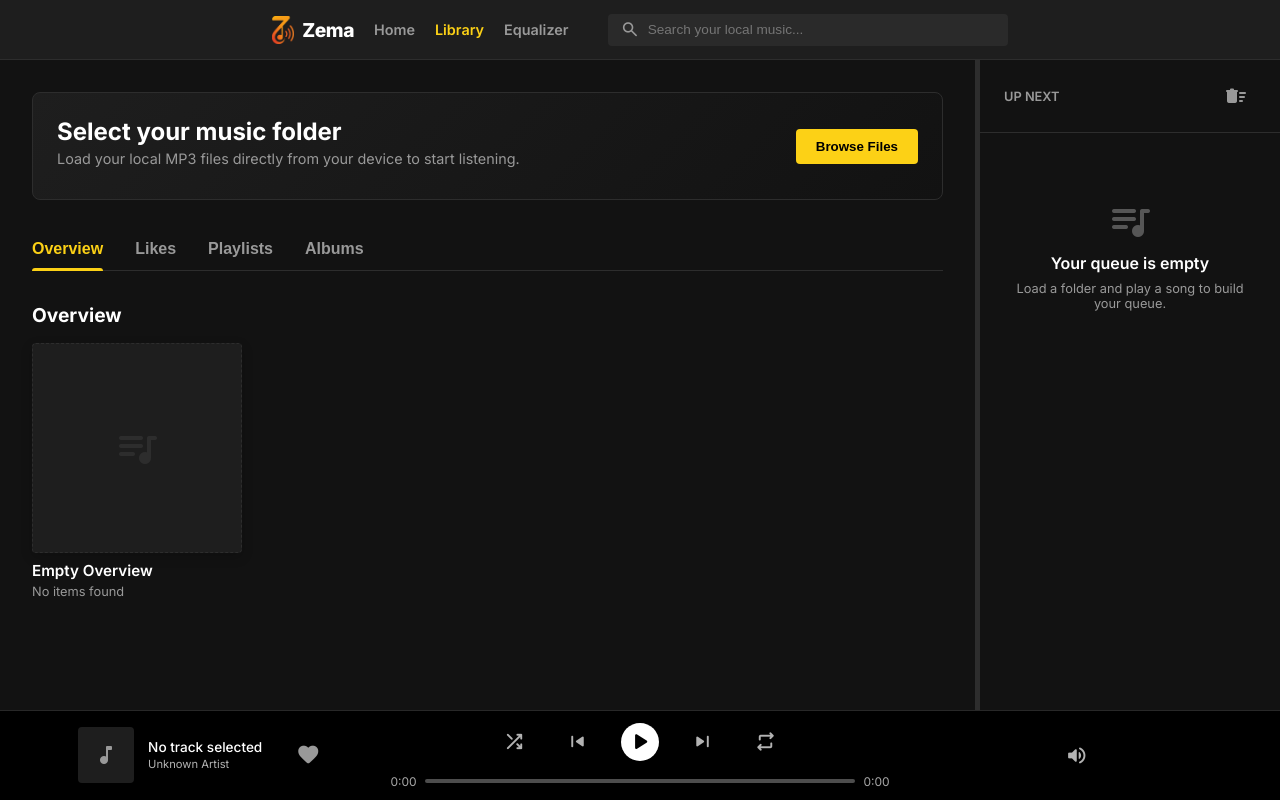
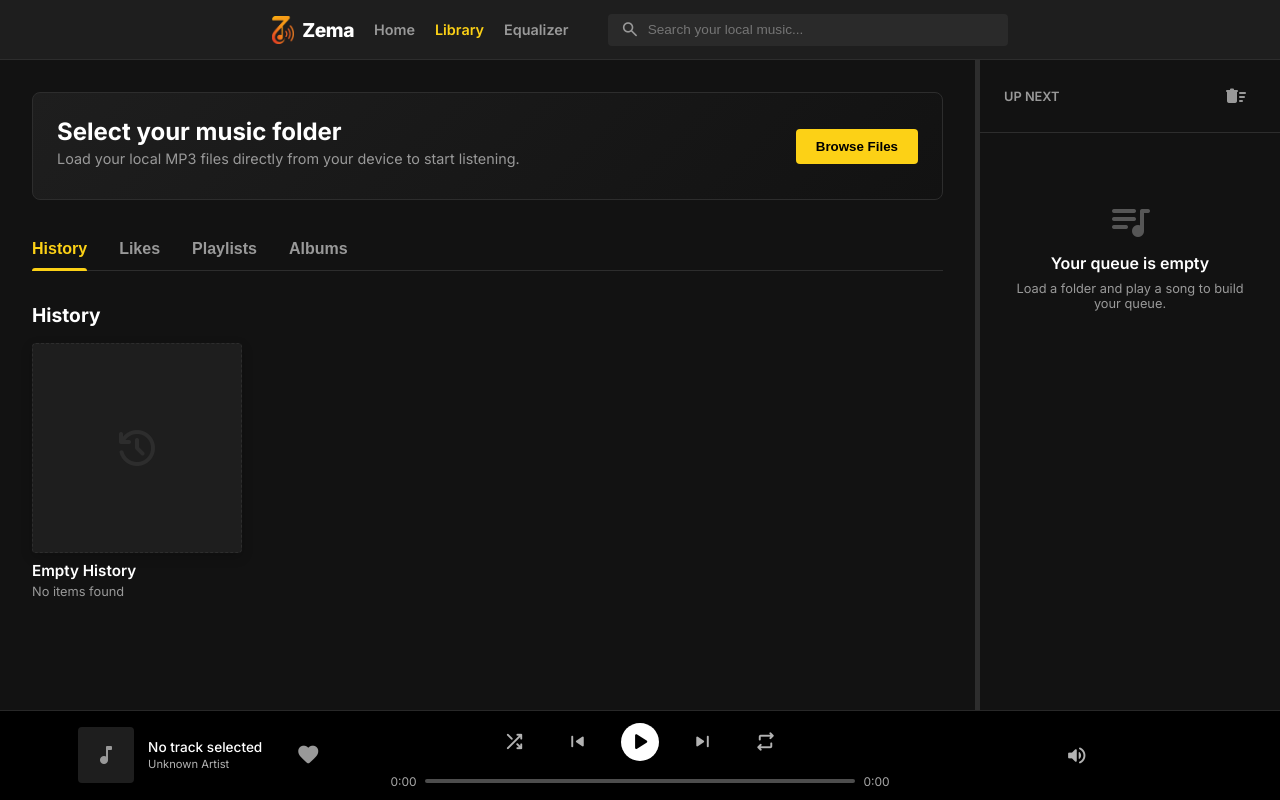
Before and after one commit to NathanTura/ZemaMusicplayer, a React (Vite) app: page / in a window 1280 px wide. Both pictures are taken after a click on the link "Library". Built offline with nearby package versions, Linux system fonts and the light colour scheme.

Commit message:
feat: implement navigation system and Library view with local file loading support

```diff
--- a/src/App.jsx
+++ b/src/App.jsx
@@ -87,7 +87,7 @@ function App() {
       {!loading && (
         <div id="app">
           <TopNav currentView={currentView} setCurrentView={setCurrentView} />
-          <MobileTopNav />
+          <MobileTopNav setCurrentView={setCurrentView} />
 
           <div className="main-container">
             <main className="content">
--- a/src/components/MobileTopNav.jsx
+++ b/src/components/MobileTopNav.jsx
@@ -1,8 +1,8 @@
 import React from 'react';
 
-const MobileTopNav = () => (
+const MobileTopNav = ({ setCurrentView }) => (
   <header className="mobile-top-nav mobile-only">
-    <div className="nav-left" style={{ display: 'flex', alignItems: 'center' }}>
+    <div className="nav-left" onClick={() => setCurrentView('Home')} style={{ display: 'flex', alignItems: 'center', cursor: 'pointer' }}>
       <img src="src\assets\Logo_copy.png" alt="Zema Logo" className="app-logo" style={{ width: '32px', height: '32px', objectFit: 'contain' }} />
       <span style={{ fontWeight: 700, marginLeft: '8px', fontSize: '1.2rem', display: 'flex', alignItems: 'center', height: '100%' }}>Zema</span>
     </div>
--- a/src/components/TopNav.jsx
+++ b/src/components/TopNav.jsx
@@ -4,7 +4,7 @@ const TopNav = ({ currentView, setCurrentView }) => (
   <header className="top-nav desktop-only">
     <div className="nav-container-centered">
       <div className="nav-left">
-        <div className="logo-wrapper">
+        <div className="logo-wrapper" onClick={() => setCurrentView('Home')} style={{ cursor: 'pointer' }}>
           <img src="src\assets\Logo_copy.png" alt="Zema Logo" className="app-logo" />
           <span className="logo-text">Zema</span>
         </div>
--- a/src/views/LibraryView.jsx
+++ b/src/views/LibraryView.jsx
@@ -2,7 +2,7 @@ import React, { useState } from 'react';
 import FolderBanner from '../components/FolderBanner';
 
 const LibraryView = ({ localFiles, onBrowseClick, fileInputRef, onFileChange }) => {
-  const [activeTab, setActiveTab] = useState('Overview');
+  const [activeTab, setActiveTab] = useState('History');
 
   return (
     <div className="library-view">
@@ -14,7 +14,7 @@ const LibraryView = ({ localFiles, onBrowseClick, fileInputRef, onFileChange })
       />
 
       <div className="library-subnav">
-        {['Overview', 'Likes', 'Playlists', 'Albums'].map(tab => (
+        {['History', 'Likes', 'Playlists', 'Albums'].map(tab => (
           <button
             key={tab}
             className={`subnav-btn ${activeTab === tab ? 'active' : ''}`}
@@ -35,7 +35,8 @@ const LibraryView = ({ localFiles, onBrowseClick, fileInputRef, onFileChange })
               <div className="card-art empty-card-art">
                 <span className="material-symbols-rounded">
                   {activeTab === 'Likes' ? 'favorite' :
-                   activeTab === 'Albums' ? 'album' : 'queue_music'}
+                   activeTab === 'Albums' ? 'album' :
+                   activeTab === 'History' ? 'history' : 'queue_music'}
                 </span>
               </div>
               <div className="card-title">Empty {activeTab}</div>
```
